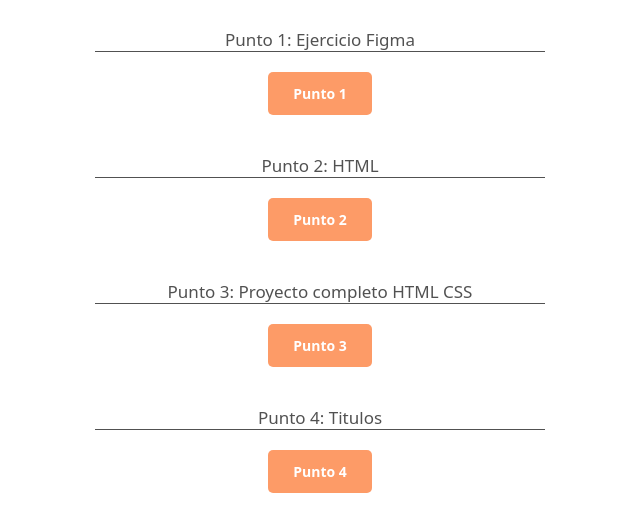
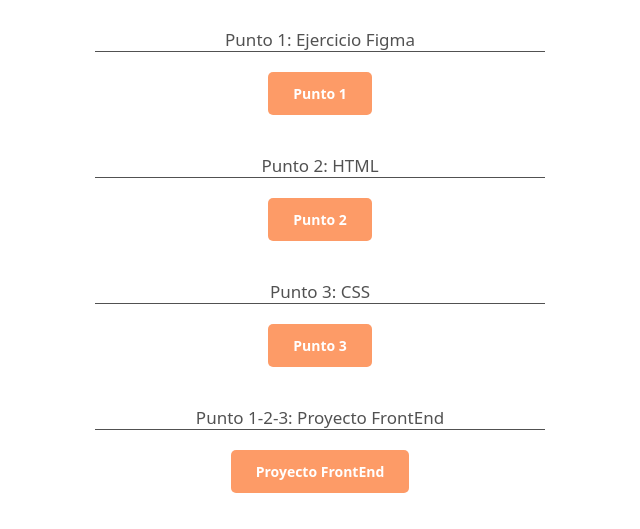
Before and after one commit to Ed2610/Eduardo-Balza-Taller-9-TU, a plain HTML site: page index.html in a window 1280 px wide. Shown: the part 248-777 px from the top of the page, without its empty margins (320-960 px from the left). Drawn offline with Linux system fonts and the light colour scheme.

Commit message:
Add files via upload

```diff
--- a/index.html
+++ b/index.html
@@ -12,8 +12,10 @@
         <a href="PUNTO 1/index.html">Punto 1</a></li>
     <li><p>Punto 2: HTML</p>
         <a href="PUNTO 2/index.html">Punto 2</a></li>
-    <li><p>Punto 3: Proyecto completo HTML CSS</p>
+    <li><p>Punto 3: CSS</p>
         <a href="PUNTO 3/index.html">Punto 3</a></li>
+    <li><p>Punto 1-2-3: Proyecto FrontEnd</p>
+    <a href="PUNTO 3/index.html">Proyecto FrontEnd</a></li>
     <li><p>Punto 4: Titulos</p>
         <a href="PUNTO 4/index.html">Punto 4</a></li>
     <li><p>Punto 5: Estilos de texto</p>
```
